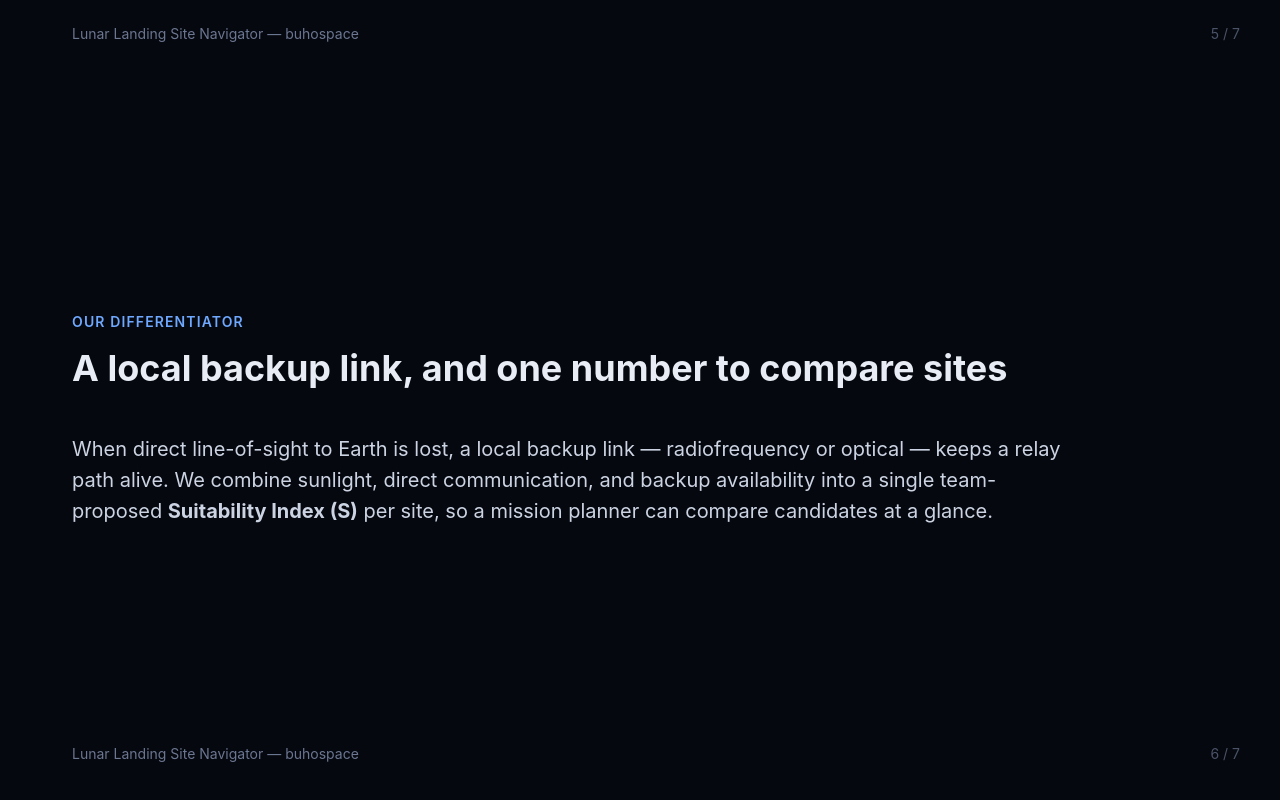
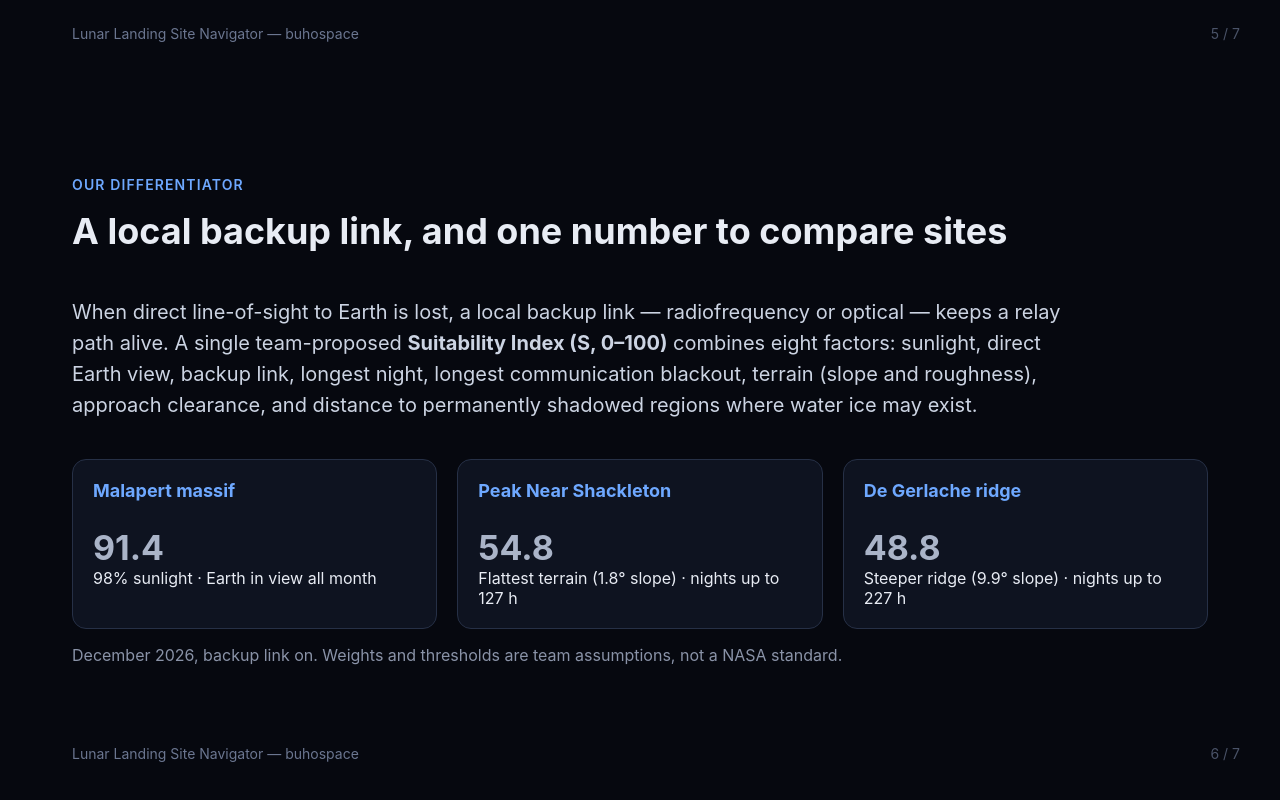
Before and after one commit to cubillas598-cpu/Pagina-NASA, a website: page docs/submission-demo-deck.html in a window 1280 px wide. Shown: the part 3530-4330 px from the top of the page. Drawn offline with Linux system fonts and the light colour scheme.

Commit message:
docs(submission): deck al dia con el indice de 8 factores, terreno LOLA de 20 m y captura nueva
Co-Authored-By: Claude Opus 5.5 <noreply@anthropic.com>
Claude-Session: https://claude.ai/code/session_01GHLdi8zVXcfKpjaukPNtTs

```diff
--- a/docs/submission-demo-deck.html
+++ b/docs/submission-demo-deck.html
@@ -69,7 +69,8 @@
         <li><b>Malapert massif</b> — NASA notional site</li>
       </ul>
       <p class="sub" style="font-size:18px;">Solar illumination and Earth visibility from
-      JPL Horizons ephemerides. Terrain horizon from NASA LOLA elevation data (80 m/px).</p>
+      JPL Horizons ephemerides. Terrain horizon from NASA LOLA elevation data (80 m/px);
+      landing terrain (slope, roughness, permanent shadow) from LOLA 20 m/px maps.</p>
     </div>
     <div class="img"><img src="imagenes/sitios-shackleton-de-gerlache-shoemaker.jpeg"></div>
   </div>
@@ -110,9 +111,16 @@
   <p class="tag">Our Differentiator</p>
   <h2>A local backup link, and one number to compare sites</h2>
   <p class="sub">When direct line-of-sight to Earth is lost, a local backup link — radiofrequency
-  or optical — keeps a relay path alive. We combine sunlight, direct communication, and backup
-  availability into a single team-proposed <b>Suitability Index (S)</b> per site, so a mission
-  planner can compare candidates at a glance.</p>
+  or optical — keeps a relay path alive. A single team-proposed <b>Suitability Index (S, 0–100)</b>
+  combines eight factors: sunlight, direct Earth view, backup link, longest night, longest
+  communication blackout, terrain (slope and roughness), approach clearance, and distance to
+  permanently shadowed regions where water ice may exist.</p>
+  <div class="cards">
+    <div class="card"><b>Malapert massif</b><br><span style="font-size:34px;font-weight:700;">91.4</span><br>98% sunlight · Earth in view all month</div>
+    <div class="card"><b>Peak Near Shackleton</b><br><span style="font-size:34px;font-weight:700;">54.8</span><br>Flattest terrain (1.8° slope) · nights up to 127 h</div>
+    <div class="card"><b>De Gerlache ridge</b><br><span style="font-size:34px;font-weight:700;">48.8</span><br>Steeper ridge (9.9° slope) · nights up to 227 h</div>
+  </div>
+  <p class="sub" style="font-size:16px;color:#8a93a8;margin-top:14px;">December 2026, backup link on. Weights and thresholds are team assumptions, not a NASA standard.</p>
   <div class="pagenum">6 / 7</div>
   <div class="footer-team">Lunar Landing Site Navigator — buhospace</div>
 </section>
@@ -122,7 +130,7 @@
   <p class="tag">Live Demo</p>
   <h2>A real, working comparator — not just a mockup</h2>
   <div class="cols">
-    <div class="img"><img src="capturas/comparador-tabla-completa.jpg"></div>
+    <div class="img"><img src="capturas/comparador-indice-15nov.jpg"></div>
     <div class="text">
       <p class="sub">Open and interactive demo:<br><b>cubillas598-cpu.github.io/Pagina-NASA/</b></p>
       <p class="sub" style="margin-top:20px;">Built with real NASA data, honest about what is
```
Also changed, not shown: docs/submission-demo-en.md (+1 -1 lines), docs/capturas/comparador-indice-15nov.jpg (added), 1 other file.
